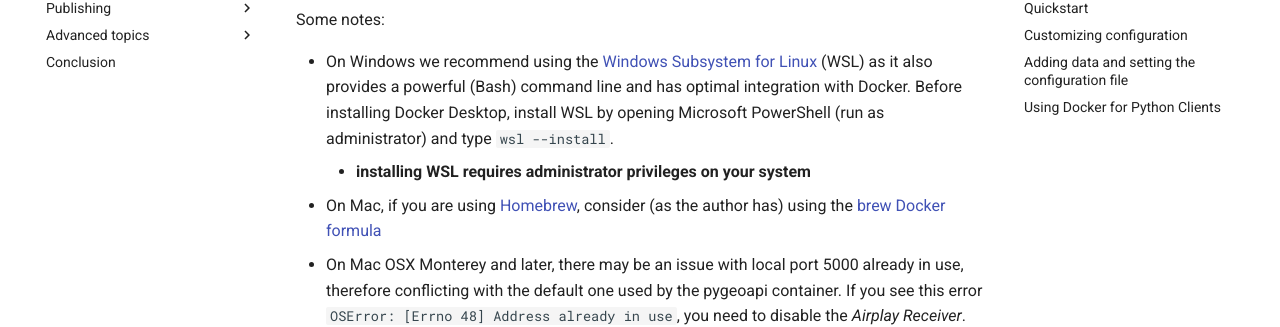
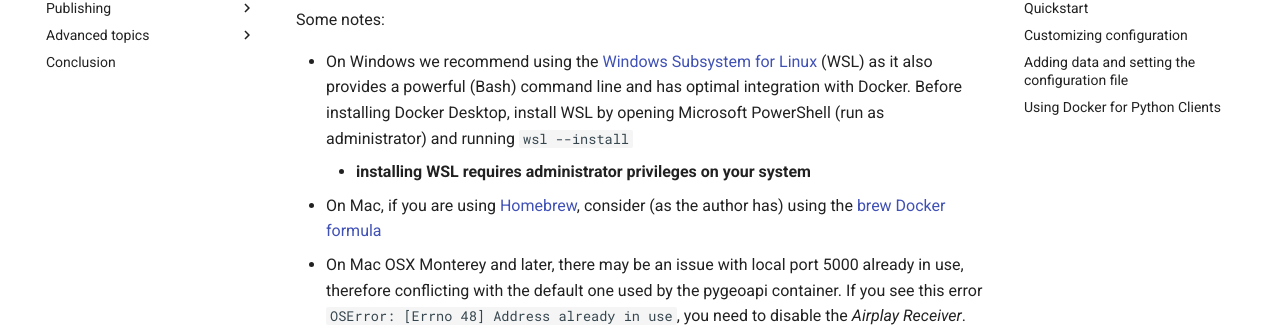
Before and after one commit to geopython/diving-into-pygeoapi, an MkDocs documentation site: the page built from workshop/content/docs/setup.md, in a window 1280 px wide and 900 px high, scrolled down 1872 px. Shown: the part 208-535 px from the top of the window. Built offline with MkDocs 1.6.1 and Material for MkDocs 9.7.7, drawn with Linux system fonts in a browser that asks for light colours; comment, search, counter and statistics services are not loaded.

Commit message:
fix wording

```diff
--- a/workshop/content/docs/setup.md
+++ b/workshop/content/docs/setup.md
@@ -75,7 +75,7 @@ For many platforms a product called [Docker Desktop](https://docs.docker.com/des
 
 Some notes:
 
-* On Windows we recommend using the [Windows Subsystem for Linux](https://docs.microsoft.com/en-us/windows/wsl) (WSL) as it also provides a powerful (Bash) command line and has optimal integration with Docker.  Before installing Docker Desktop, install WSL by opening Microsoft PowerShell (run as administrator) and type `wsl --install`.
+* On Windows we recommend using the [Windows Subsystem for Linux](https://docs.microsoft.com/en-us/windows/wsl) (WSL) as it also provides a powerful (Bash) command line and has optimal integration with Docker.  Before installing Docker Desktop, install WSL by opening Microsoft PowerShell (run as administrator) and running `wsl --install`
     * **installing WSL requires administrator privileges on your system**
 * On Mac, if you are using [Homebrew](https://brew.sh), consider (as the author has) using the [brew Docker formula](https://formulae.brew.sh/formula/Docker)
 * On Mac OSX Monterey and later, there may be an issue with local port 5000 already in use, therefore conflicting with the default one used by the pygeoapi container. If you see this error `OSError: [Errno 48] Address already in use`, you need to disable the *Airplay Receiver*. Go to `System Settings | Sharing` or like in Sonoma type 'airplay' in the search box. See image below for Mac OSX Sonoma. Also a detailed description in [this blog post](https://progressstory.com/tech/port-5000-already-in-use-macos-monterey-issue/).
```
